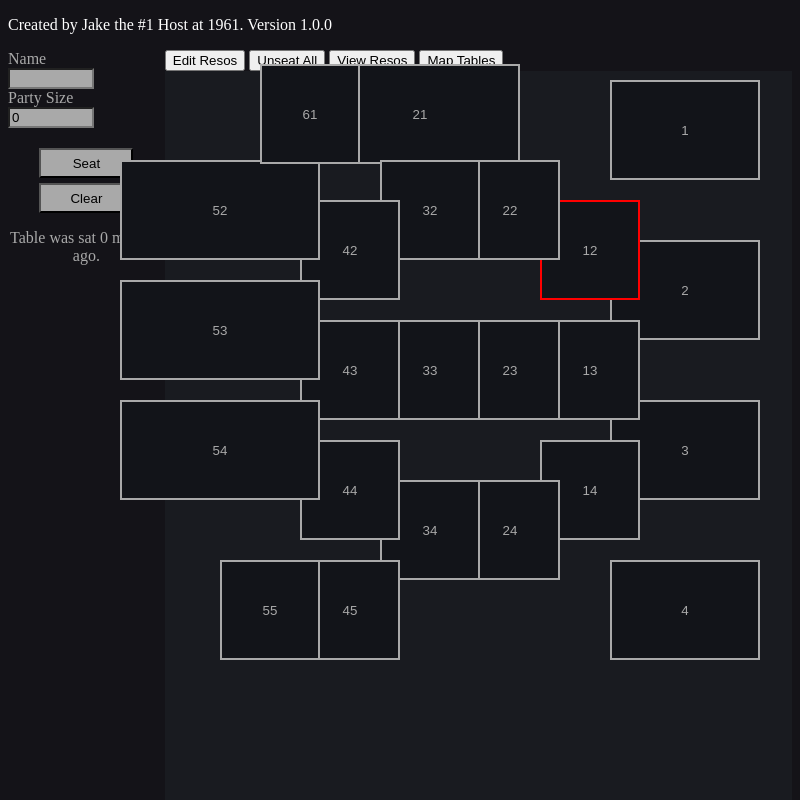
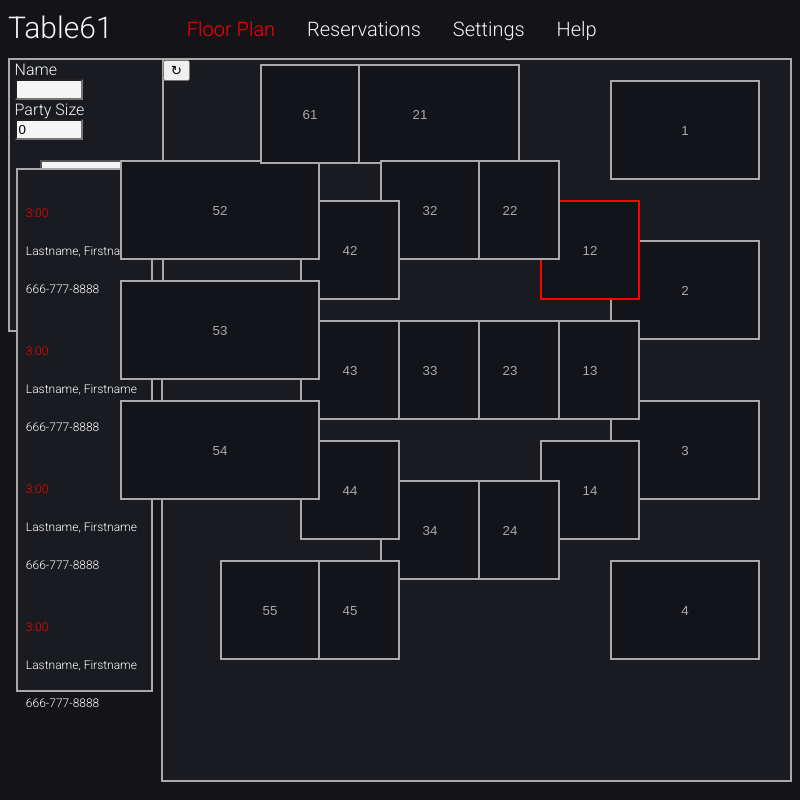
Before and after one commit to JacobButfiloski/Table61Web, an Electron app: page index.html in a window 800 px wide. Both pictures are taken after a click on the button "12". Shown: the top 800 px of the page. Drawn offline with Linux system fonts and the light colour scheme.

Commit message:
Updated UI + More
Changelog:
- Huge UI overhaul
- Added a section for reservations
- Created a replicatable Div for adding reservations
- Fixed tabs and scrapped the old idea for changing modes
- Added a variable in a table that shows when it was sat

Todo:
- Look into making the table seating window a popout
- Add party size to reservations and a way to directly sit them from the floor plan tab
- Hook up reservations to MongoDB
- Save/Load progress in case of restart/closed tab/etc

```diff
--- a/index.html
+++ b/index.html
@@ -2,28 +2,66 @@
 <link rel="stylesheet" href="main.css">
 <script src="main.js"></script>
 <script src="reservation.js"></script>
+<link rel="preconnect" href="https://fonts.gstatic.com">
+<link href="https://fonts.googleapis.com/css2?family=Roboto:wght@300&display=swap" rel="stylesheet">
 <html>
   <head>
     <meta charset="UTF-8">
-    <p id="versionTag">Created by Jake the #1 Host at 1961. Version 1.0.0</p>
-    <input type="button" id="resoButton" value="Edit Resos" onclick="editResosClicked()">
-    <input type ="button" id="unseatAllButton" onclick="unseatAllButtonHandler()" value="Unseat All">
-    <input type = "button" id="viewResos" value="View Resos" onclick="viewResoList()">
-    <input type="button" id="generateTableMap" value="Map Tables" onclick="">
+    <div id="menuDiv">
+      <p id="menuLogo">Table61</p>
+      <div id="menuButtonDiv">
+        <input type="button" class="menuButton" value="Floor Plan" style="color: red;" onclick='menuListener("floor", this)'>
+        <input type="button" class="menuButton" value="Reservations" onclick='menuListener("reservations", this)'>
+        <input type="button" class="menuButton" value="Settings" onclick='menuListener("settings", this)'>
+        <input type="button" class="menuButton" value="Help" onclick='menuListener("help", this)'>
+    </div>
+  </div>
+    <!---<input type="button" id="resoButton" value="Edit Resos" onclick="editResosClicked()">!-->
+    <!--<input type = "button" id="viewResos" value="View Resos" onclick="viewResoList()">!-->
+    <!--<input type="button" id="generateTableMap" value="Map Tables" onclick="">!-->
     <!-- https://electronjs.org/docs/tutorial/security#csp-meta-tag -->
     <meta http-equiv="Content-Security-Policy" content="script-src 'self' 'unsafe-inline';" />
   </head>
   <body>
+    <div id="floorplanDiv">
+      <div id="leftBar">
         <div id="inputDiv">
-        <label class="inputLabel" style="display: block; color: darkgray;">Name</label>
-        <input style="display: block; background-color: darkgray;" type="text" id="nameInput">
-        <label class="inputLabel" style="display: block; color: darkgray;">Party Size</label>
-        <input type="number" id="inputPartySize" style="background-color: darkgray;">
-        <input type="button" style="background-color: darkgray; display: block; width: 60%; height: 30px; margin : 0 auto; margin-top: 20px;" value="Seat" id="inputDataButton"       onclick="inputDataButtonHandler()">
-        <input type="button" style="background-color: darkgray; display: block; width: 60%; height: 30px; margin : 0 auto;margin-top: 5px;" value="Clear" id="clearDataButton"      onclick="clearButtonHandler()">
-        <p id="timeSat" style="color: darkgray; text-align: center;">Table was sat 0 minutes ago.</p>
+          <label class="inputLabel" style="display: block; color: whitesmoke; margin-left: 3%;">Name</label>
+          <input style="display: block; background-color: whitesmoke;" type="text" id="nameInput">
+          <label class="inputLabel" style="display: block; color: whitesmoke; margin-left: 3%;">Party Size</label>
+          <input type="number" id="inputPartySize" style="background-color: whitesmoke;">
+          <input type="button" style="background-color: whitesmoke; display: block; width: 60%; height: 30px; margin : 0 auto; margin-top: 20px; font-family: 'Roboto', sans-serif;" value="Seat" id="inputDataButton"       onclick="inputDataButtonHandler()">
+          <input type="button" style="background-color: whitesmoke; display: block; width: 60%; height: 30px; margin : 0 auto;margin-top: 5px; font-family: 'Roboto', sans-serif;" value="Clear" id="clearDataButton"      onclick="clearButtonHandler()">
+          <p id="timeSat" style="text-align: center; ">Table was sat <span class="info">0</span> minutes ago.</p>
+          <p id="timeSathhmm" style="color: whitesmoke; text-align: center;">Sat at 00:00</p>
         </div>
+
+        <div id="reservationList">
+          <div class="resoDiv">
+            <p class="Resotime">3:00</p>
+            <p class="Resoname">Lastname, Firstname</p>
+            <p class="Resonumber">666-777-8888</p>
+          </div>
+          <div class="resoDiv">
+            <p class="Resotime">3:00</p>
+            <p class="Resoname">Lastname, Firstname</p>
+            <p class="Resonumber">666-777-8888</p>
+          </div>
+          <div class="resoDiv">
+            <p class="Resotime">3:00</p>
+            <p class="Resoname">Lastname, Firstname</p>
+            <p class="Resonumber">666-777-8888</p>
+          </div>
+          <div class="resoDiv">
+            <p class="Resotime">3:00</p>
+            <p class="Resoname">Lastname, Firstname</p>
+            <p class="Resonumber">666-777-8888</p>
+          </div>
+        </div>
+      </div>
+
       <div id="visualDiv">
+        <input type ="button" id="unseatAllButton" onclick="unseatAllButtonHandler()" value="↻" style="position: absolute;">
           <input class="tableButton" type="button" value="1"  id="table1"  onclick="buttonHandler(1)" style="position: absolute; right: 5%; top: 10%; width: 150px">
           <input class="tableButton" type="button" value="2"  id="table2"  onclick="buttonHandler(2)" style="position: absolute; right: 5%; top: 30%; width: 150px">
           <input class="tableButton" type="button" value="3"  id="table3"  onclick="buttonHandler(3)" style="position: absolute; right: 5%; top: 50%; width: 150px">
@@ -48,23 +86,6 @@
           <input class="tableButton" type="button" value="55" id="table55" onclick="buttonHandler(55)" style="position: absolute; right: 60%; top: 70%">
           <input class="tableButton" type="button" value="61" id="table61" onclick="buttonHandler(61)" style="position: absolute; right: 55%; top: 8%">
       </div>
-    <div id="reservationCreation">
-      <label style="display: block; color: darkgray;">First Name:</label>
-      <input id="firstName" type="text" class="nameInput">
-      <label style="display: block; color: darkgray;">Last Name:</label>
-      <input id="lastName" type="text" class="nameInput">
-      <label style="display: block; color: darkgray;">Party Size:</label>
-      <input id="partySize" type="number" class="nameInput">
-      <label style="display: block; color: darkgray;">Date:</label>
-      <input id="partyDate" type="date" class="nameInput">
-      <label style="display: block; color: darkgray;">Time:</label>
-      <input id="partyTime" type="time" class="nameInput">
-      <input type="button" value = "Submit" style="display: block; margin-top: 10px;" onclick="SubmitClicked()">
-    </div>
-    <div id="resoList">
-      <p style="color: white;" id="resoP">
-        Reservation List:
-      </p>
     </div>
   </body>
 </html>
--- a/main.css
+++ b/main.css
@@ -1,16 +1,19 @@
 #inputDiv {
     float: left;
-    background-color: #141318;
-    height: 100vh;
-    width: 20%;
+    background-color: #191B20;
+    height: fit-content;
+    width: 19%;
+    position: absolute;
+    border: 2px solid darkgray;
 }
 
 #visualDiv {
     float: right;
     display:block;
     background-color: #191B20;
-    height: 100vh;
+    height: 90vh;
     width: 80%;
+    border: 2px solid darkgray;
 }
 
 #reservationCreation {
@@ -26,29 +29,40 @@
     display:block;
     background-color: #191B20;
     height: 100vh;
-    width: 80%;
+    width: 70%;
+}
+
+#reservationList {
+    float: left;
+    width: 17%;
+    background-color: #191B20;
+    height: 65vh;
+    position: relative;
+    margin-top: 14%;
+    margin-left: 1%;
+    border: 2px solid darkgray;
 }
 
 head {
     background-color: #141318;
+    font-family: 'Roboto', sans-serif;
 }
 
 body {
     background-color: #141318;
+    font-family: 'Roboto', sans-serif;
 }
 
 
 #nameInput {
-    width: 100%;
     position: relative;
-    width: 50%;
+    width: 40%;
+    margin-left: 3%;
 }
 
 #inputPartySize {
-    width: 50%;
-}
-
-.inputLabel{
+    width: 40%;
+    margin-left: 3%;
 }
 
 #versionTag {
@@ -66,3 +80,62 @@ body {
 .tableButton:focus {
     outline: 0;
 }
+
+.resoDiv {
+    margin-top: 3vh;
+    margin-left: 1vh;
+}
+
+.Resotime {
+    display: inline-block;
+    font-size: 12px;
+    color: red;
+    margin-right: 5%;
+}
+.Resoname {
+    display: inline-block;
+    font-size: 12px;
+    color: white;
+}
+
+.Resonumber {
+    display: inline-block;
+    font-size: 12px;
+    color: white;
+}
+
+.menuButton {
+    background-color: #141318;
+    color: whitesmoke;
+    display: inline-block;
+    font-family: 'Roboto', sans-serif;
+    font-size: 20px;
+    border: 0;
+    background: none;
+    box-shadow: none;
+    border-radius: 0px;
+    margin-left: 2vh;
+}
+
+#menuButtonDiv {
+    margin-left: 20%;
+    margin-bottom: 2vh;
+    margin-top: 2vh;
+}
+
+#menuLogo {
+    font-family: 'Roboto', sans-serif;
+    font-size: 30px;
+    color: whitesmoke;
+    display:inline;
+    position:fixed;
+    margin-top: -6px;
+}
+
+span.info {
+    color:red;
+}
+
+#timeSat {
+    color:whitesmoke;
+}
--- a/main.js
+++ b/main.js
@@ -1,7 +1,9 @@
 var lastClickedIndex = 0; //Store Index of Last Clicked Tables
+//Table Class Variables
 var partyNames = [];
 var partySizes = [];
 var timesSat = [];
+var timesSatHHMM = [];
 
 let state = 'default';
 
@@ -9,9 +11,46 @@ window.addEventListener('load', function () {
     init();
   })
 
+//Runs on page open
 function init()
 {
     console.log("test");
+    document.getElementById("inputDiv").style.display = 'none';
+}
+
+//Runs when menu button is clicked
+function menuListener(handler, button)
+{
+    switch(handler)
+    {
+        case "floor":
+            state = 'default';
+            document.getElementById("floorplanDiv").style.display = 'block';
+            break;
+        case "reservations":
+            state = 'reservations';
+            document.getElementById("floorplanDiv").style.display = 'none';
+            break;
+        case "settings":
+            state = 'settings';
+            document.getElementById("floorplanDiv").style.display = 'none';
+            break;
+        case "help":
+            state = 'help';
+            document.getElementById("floorplanDiv").style.display = 'none';
+            break;
+    }
+    resetMenuButtonColors();
+    button.style.color = 'red';
+}
+
+//Reset UI button colors to default
+function resetMenuButtonColors()
+{
+    var all = document.getElementsByClassName('menuButton');
+    for (var i = 0; i < all.length; i++) {
+        all[i].style.color = 'whitesmoke';
+    }
 }
 
 //Handler When Edit Reservations is Clicked
@@ -60,6 +99,7 @@ function viewResoList()
 function buttonHandler(index)
 {
     console.log("selected " + index);
+    document.getElementById("inputDiv").style.display = 'block';
     lastClickedIndex = index;
     var list = returnTableList();
     console.log(list);
@@ -86,7 +126,8 @@ function buttonHandler(index)
 
     document.getElementById("nameInput").value = (partyNames[lastClickedIndex] != null) ? partyNames[lastClickedIndex] : "";
     document.getElementById("inputPartySize").value = (partySizes[lastClickedIndex] != null) ? partySizes[lastClickedIndex] : 0;
-    document.getElementById("timeSat").innerHTML = "Table was sat " + totalDif + " minutes ago."
+    document.getElementById("timeSat").innerHTML = 'Table was sat <span class="info">' + totalDif + '</span> minutes ago.';
+    document.getElementById("timeSathhmm").innerHTML = (timesSatHHMM[lastClickedIndex] != null) ?  "Sat at " + timesSatHHMM[lastClickedIndex][0] + ":" + timesSatHHMM[lastClickedIndex][1] : "Sat at 00:00";
 }
 
 //Handler when Seat is Clicked
@@ -96,9 +137,14 @@ function inputDataButtonHandler()
     var size = document.getElementById("inputPartySize").value;
     var tempDate = new Date();
     var timeSat = [tempDate.getHours(), tempDate.getMinutes()];
+    var tempTimehh = tempDate.getHours();
+    var tempTimemm = (tempDate.getMinutes() < 10) ? "0" + tempDate.getMinutes() : tempDate.getMinutes();
+    tempTimehh = ((tempTimehh + 11) % 12 + 1);
     partyNames[lastClickedIndex] = val;
     partySizes[lastClickedIndex] = size;
     timesSat[lastClickedIndex] = timeSat;
+    timesSatHHMM[lastClickedIndex] = [tempTimehh, tempTimemm];
+    document.getElementById("timeSathhmm").innerHTML = (timesSatHHMM[lastClickedIndex] != null) ?  "Sat at " + timesSatHHMM[lastClickedIndex][0] + ":" + timesSatHHMM[lastClickedIndex][1] : "Sat at 00:00";
     returnButtonFromLastClicked().value = lastClickedIndex + " " + val + "[" + size + "]";
 }
 
@@ -111,10 +157,12 @@ function clearButtonHandler()
     partyNames[lastClickedIndex] = null;
     partySizes[lastClickedIndex] = null;
     timesSat[lastClickedIndex] = null;
+    timesSatHHMM[lastClickedIndex] = null;
 
     document.getElementById("nameInput").value = "";
     document.getElementById("inputPartySize").value = 0;
-    document.getElementById("timeSat").innerHTML = "Table was sat 0 minutes ago."
+    document.getElementById("timeSat").innerHTML = 'Table was sat <span class="info">0</span> minutes ago.';
+    document.getElementById("timeSathhmm").innerHTML = "Sat at 00:00";
 }
 
 //Returns Button From HTML Doc with Table Index
--- a/reservation.js
+++ b/reservation.js
@@ -6,7 +6,7 @@ Reservation = function(lastname, firstname, partysize, time)
 {
     var newReso = new Object();
     globalID += 1;
-    id = globalID;
+    newResp.id = globalID;
     newReso.lastname = lastname;
     newReso.firstname = firstname;
     newReso.partysize = partysize;
```
Lines whose indentation alone changed are shown as unchanged.
